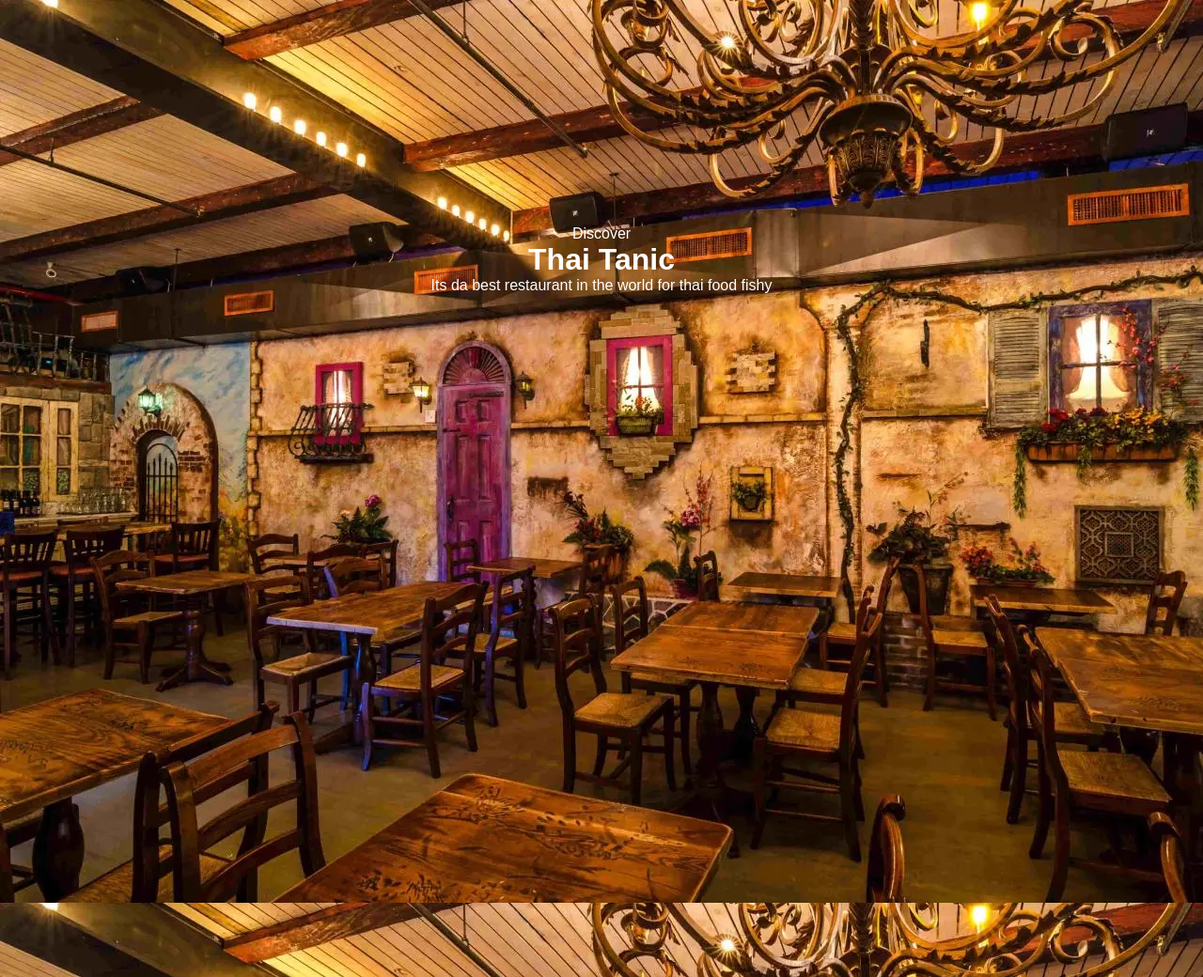
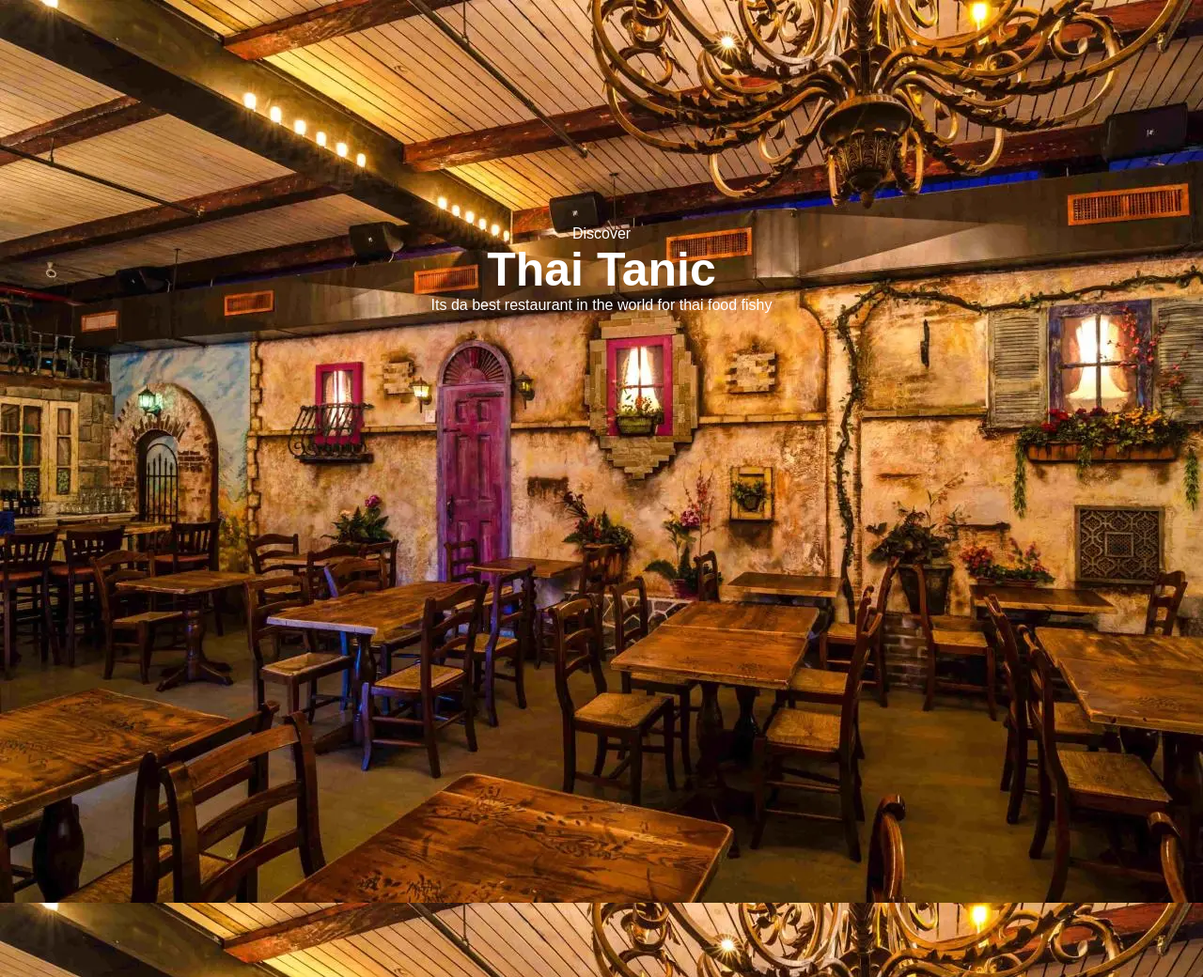
Before and after one commit to LukeDasNuke/thai-tanic, a plain HTML site: page index.html in a window 1280 px wide. Shown: the whole page at 94% size. Drawn offline with Linux system fonts and the light colour scheme.

Commit message:
Gitignore

```diff
--- a/main.css
+++ b/main.css
@@ -18,6 +18,6 @@ body{
     justify-items: center;
 }
 
-.title-section{
-
+.title-section h1{
+    font-size: 50px;
 }
```
Also changed, not shown: 1 other file.
